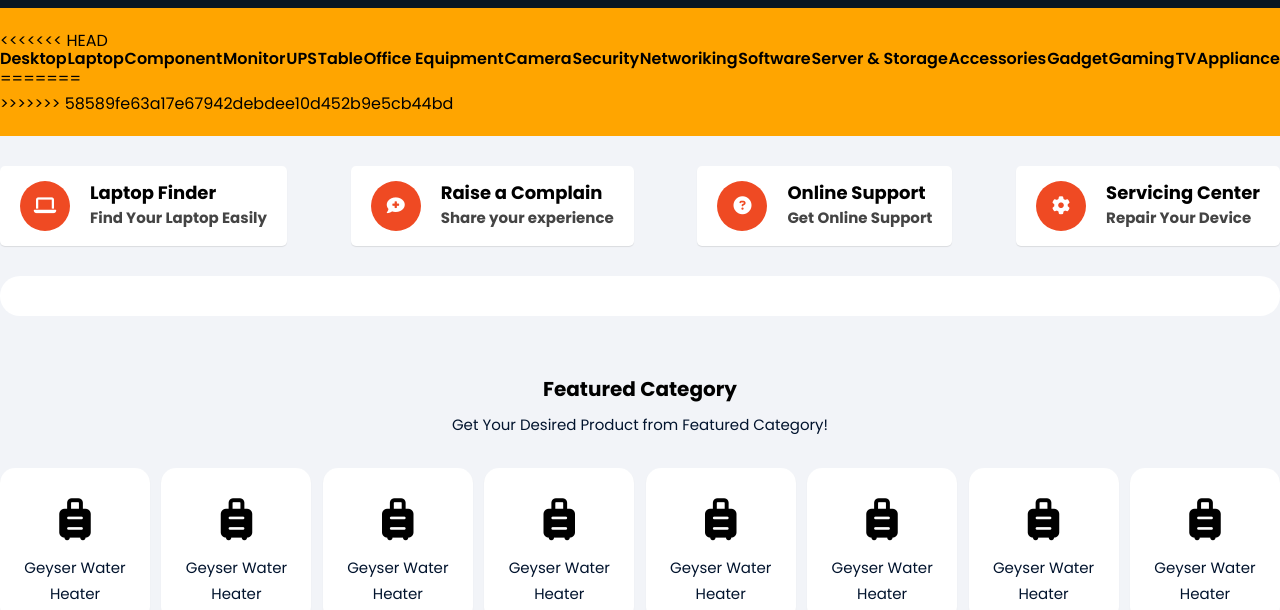
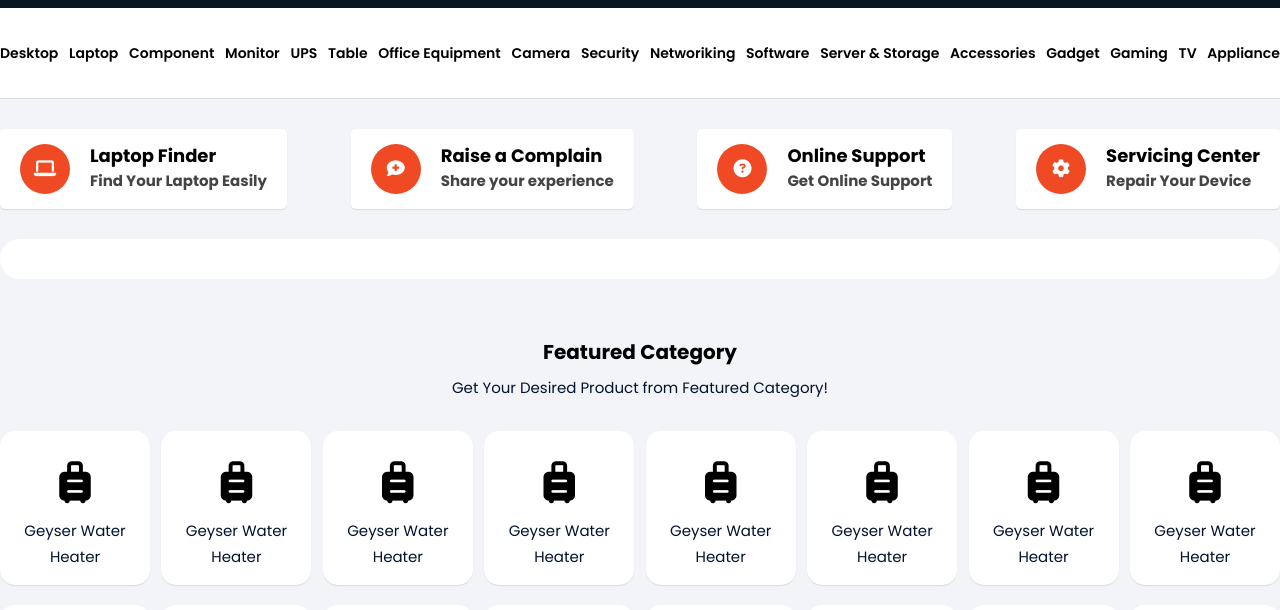
Before and after one commit to ajoy-code-dreamer/startech-bd, a plain HTML site: page index.html in a window 1280 px wide. Shown: the part 74-684 px from the top of the page. Drawn offline with Linux system fonts and the light colour scheme.

Commit message:
re change some issues

```diff
--- a/css/style.css
+++ b/css/style.css
@@ -92,7 +92,7 @@ body {
   object-fit: cover;
   object-position: center;
 }
-.brand_logo img{
+.brand_logo img {
   width: 100%;
   height: 100%;
 }
@@ -176,21 +176,29 @@ body {
 /* ==================== header section css end here ================== */
 
 /* ==================== nav section css start here ================== */
-nav{
- padding: 20px 0;
- background-color: orange;
+nav {
+  padding: 20px 0;
+  background-color: var(--white-clr);
+  border-bottom: 1px solid #ddd;
 }
-.nav-menu-wrapper{
+.nav-menu-wrapper {
   display: flex;
   justify-content: space-between;
   align-items: center;
 }
-.nav-menu-wrapper li{
-font-family: ;
-font-weight: 600;
-size: 14px;
-line height: 50px;
-style: normal;
+.nav-menu-wrapper li {
+  font-weight: 600;
+  font-size: 14px;
+  line-height: 50px;
+  transition: var(--transition);
+  -webkit-transition: var(--transition);
+  -moz-transition: var(--transition);
+  -ms-transition: var(--transition);
+  -o-transition: var(--transition);
+  cursor: pointer;
+}
+.nav-menu-wrapper li:hover {
+  color: #ef4a23;
 }
 /* ==================== nav section css end here ================== */
 
@@ -284,7 +292,7 @@ style: normal;
   color: #01132d;
   margin-bottom: 30px;
 }
-.category_item_wrapper{
+.category_item_wrapper {
   display: flex;
   flex-wrap: wrap;
   justify-content: space-between;
@@ -301,14 +309,14 @@ style: normal;
   -ms-border-radius: 15px;
   -o-border-radius: 15px;
 }
-.category_icon{
+.category_icon {
   font-size: 42px;
   padding: 15px;
 }
-.category_item_name{
-    font-size: 15px;
-    color: #01132D;
-    line-height: 26px;
-    font-weight: var(--regular-weight);
+.category_item_name {
+  font-size: 15px;
+  color: #01132d;
+  line-height: 26px;
+  font-weight: var(--regular-weight);
 }
 /* ==================== category section css end here ================== */
--- a/index.html
+++ b/index.html
@@ -69,7 +69,6 @@
     <!-- ==================== header section end here ======================== -->
     <!-- ========================== navbar start here =========================== -->
     <nav>
-<<<<<<< HEAD
       <div class="container">
         <div class="nav-item">
           <ul class="nav-menu-wrapper">
@@ -92,11 +91,7 @@
             <li>Appliance</li>
           </ul>
         </div>
-
       </div>
-=======
-      <div class="container"></div>
->>>>>>> 58589fe63a17e67942debdee10d452b9e5cb44bd
     </nav>
     <!-- ========================== navbar end here =========================== -->
 
```
Lines whose indentation alone changed are shown as unchanged.
